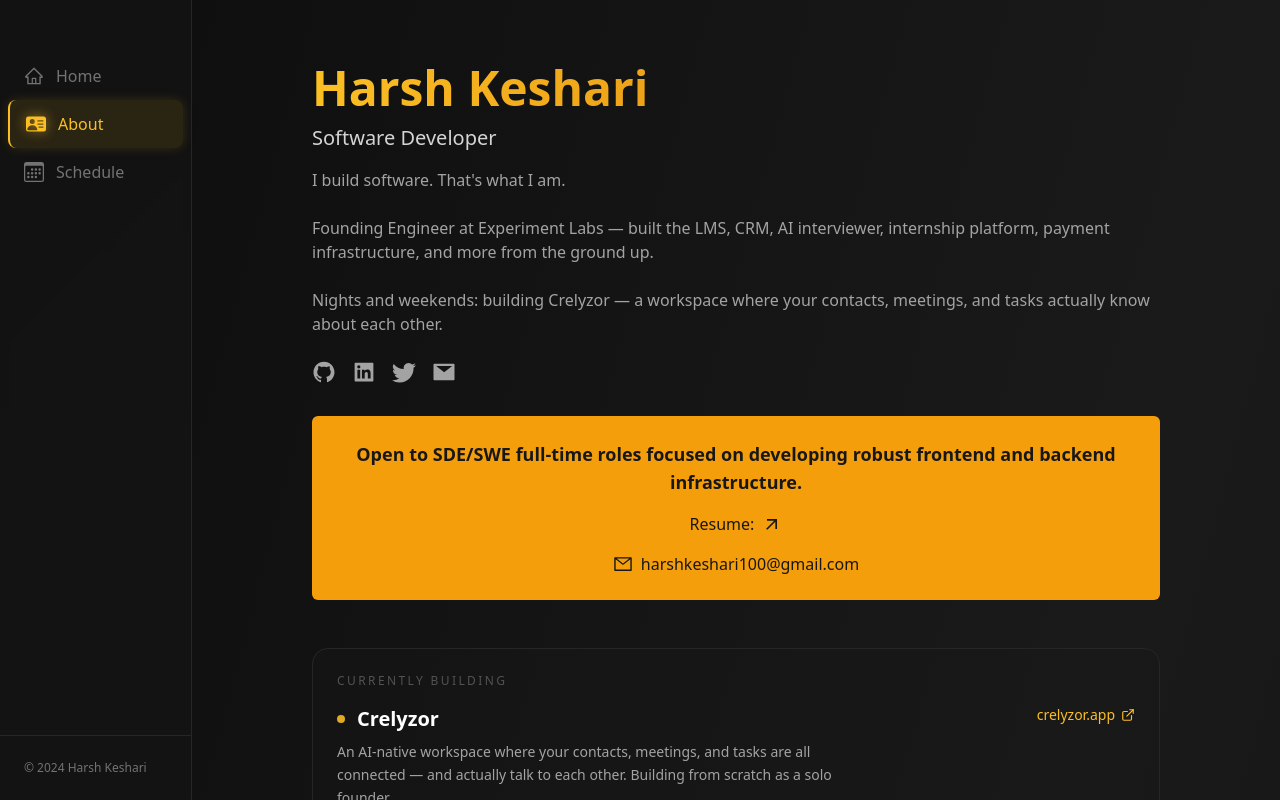
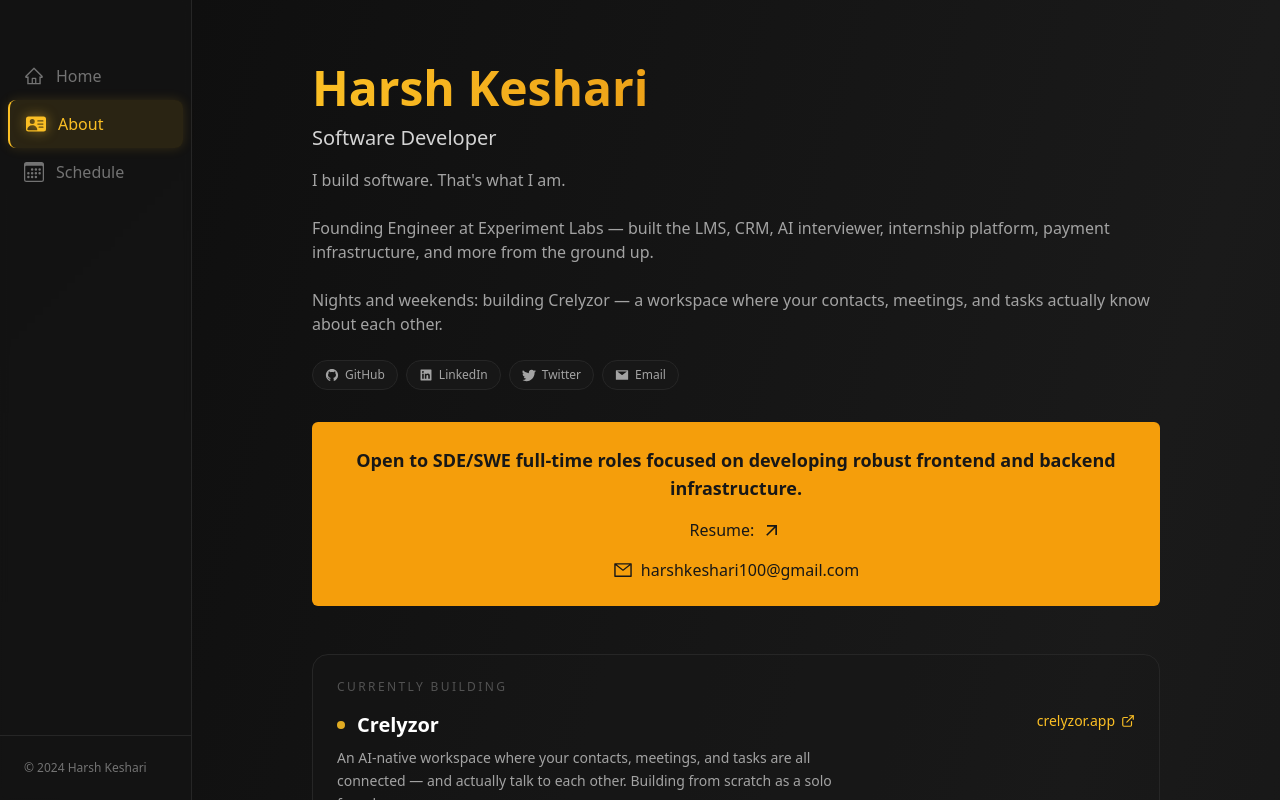
Before and after one commit to hrshkshri/portfolio, a Next.js app: page /about in a window 1280 px wide. Shown: the top 800 px of the page. Built offline with nearby package versions, Linux system fonts and the light colour scheme; a web font is replaced by a local one.

Commit message:
feat: Refactor social links in Header component for improved structure and styling

```diff
--- a/src/components/about/Header.tsx
+++ b/src/components/about/Header.tsx
@@ -20,37 +20,24 @@ const Header: React.FC = () => {
       </p>
 
       {/* Social Links */}
-      <div className="flex items-center gap-4 mb-8">
-        <a
-          href="https://github.com/hrshkshri"
-          target="_blank"
-          rel="noopener noreferrer"
-          className="text-neutral-400 hover:text-amber-400 transition-colors duration-300"
-        >
-          <AiFillGithub className="w-6 h-6" />
-        </a>
-        <a
-          href="https://www.linkedin.com/in/hrshkshri/"
-          target="_blank"
-          rel="noopener noreferrer"
-          className="text-neutral-400 hover:text-amber-400 transition-colors duration-300"
-        >
-          <AiFillLinkedin className="w-6 h-6" />
-        </a>
-        <a
-          href="https://twitter.com/hrshkshri"
-          target="_blank"
-          rel="noopener noreferrer"
-          className="text-neutral-400 hover:text-amber-400 transition-colors duration-300"
-        >
-          <BsTwitter className="w-6 h-6" />
-        </a>
-        <a
-          href="mailto:harshkeshari100@gmail.com"
-          className="text-neutral-400 hover:text-amber-400 transition-colors duration-300"
-        >
-          <AiFillMail className="w-6 h-6" />
-        </a>
+      <div className="flex items-center gap-2 mb-8">
+        {[
+          { href: "https://github.com/hrshkshri", icon: AiFillGithub, label: "GitHub" },
+          { href: "https://www.linkedin.com/in/hrshkshri/", icon: AiFillLinkedin, label: "LinkedIn" },
+          { href: "https://twitter.com/hrshkshri", icon: BsTwitter, label: "Twitter" },
+          { href: "mailto:harshkeshari100@gmail.com", icon: AiFillMail, label: "Email" },
+        ].map((link) => (
+          <a
+            key={link.label}
+            href={link.href}
+            target={link.href.startsWith("http") ? "_blank" : undefined}
+            rel={link.href.startsWith("http") ? "noopener noreferrer" : undefined}
+            className="flex items-center gap-1.5 px-3 py-1.5 rounded-full border border-neutral-800 bg-neutral-900 text-neutral-400 hover:text-amber-400 hover:border-amber-400/30 hover:bg-amber-400/5 transition-all duration-200 text-xs"
+          >
+            <link.icon className="w-3.5 h-3.5" />
+            {link.label}
+          </a>
+        ))}
       </div>
     </>
   );
```
